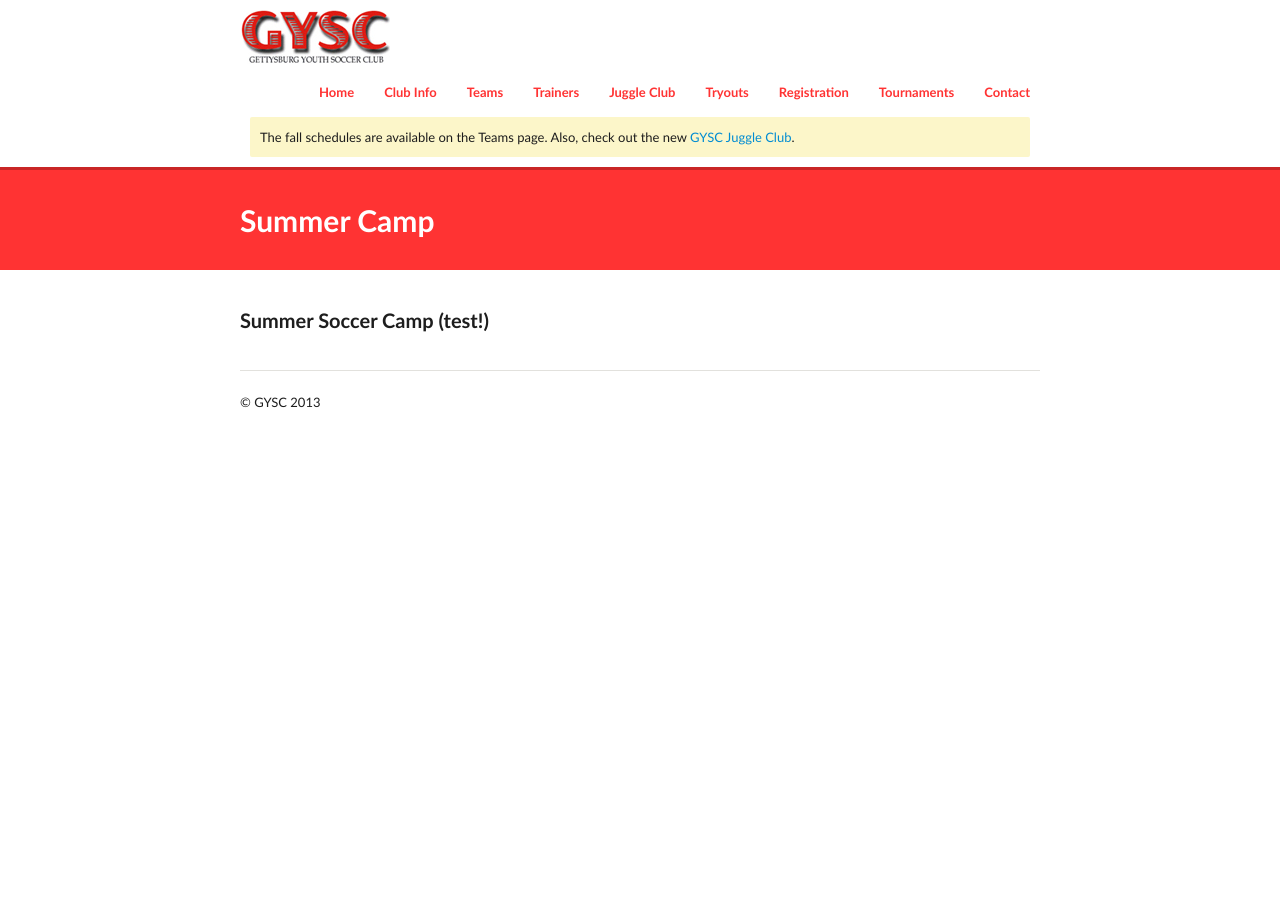
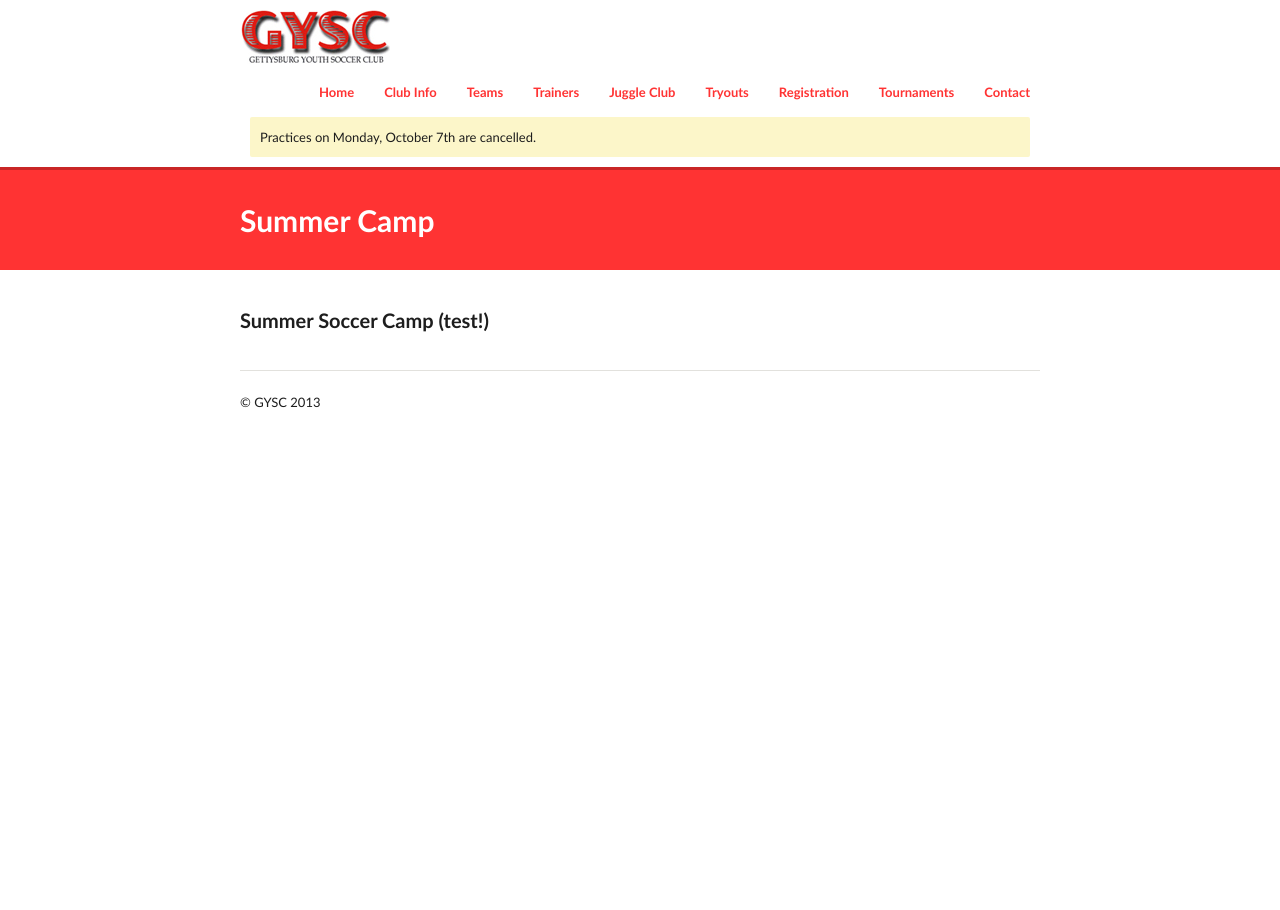
Before and after one commit to GYSC/gysc.github.com, a Jekyll site: the page built from summer-camp.md, in a window 1280 px wide. Built offline with Jekyll 4.4.1, drawn with Linux system fonts in a browser that asks for light colours; Markdown is read by kramdown in place of the engine named in the settings.

Commit message:
Update _config.yml

```diff
--- a/_config.yml
+++ b/_config.yml
@@ -1,6 +1,5 @@
 title: Gettysburg Youth Soccer Club
-message: The fall schedules are available on the Teams page. Also, check out the new <a href="http://www.gettysburgyouthsoccer.org/juggle-club">GYSC Juggle Club</a>.
-
+message: Practices on Monday, October 7th are cancelled.
 #build config
 server: true
 auto: true
```
